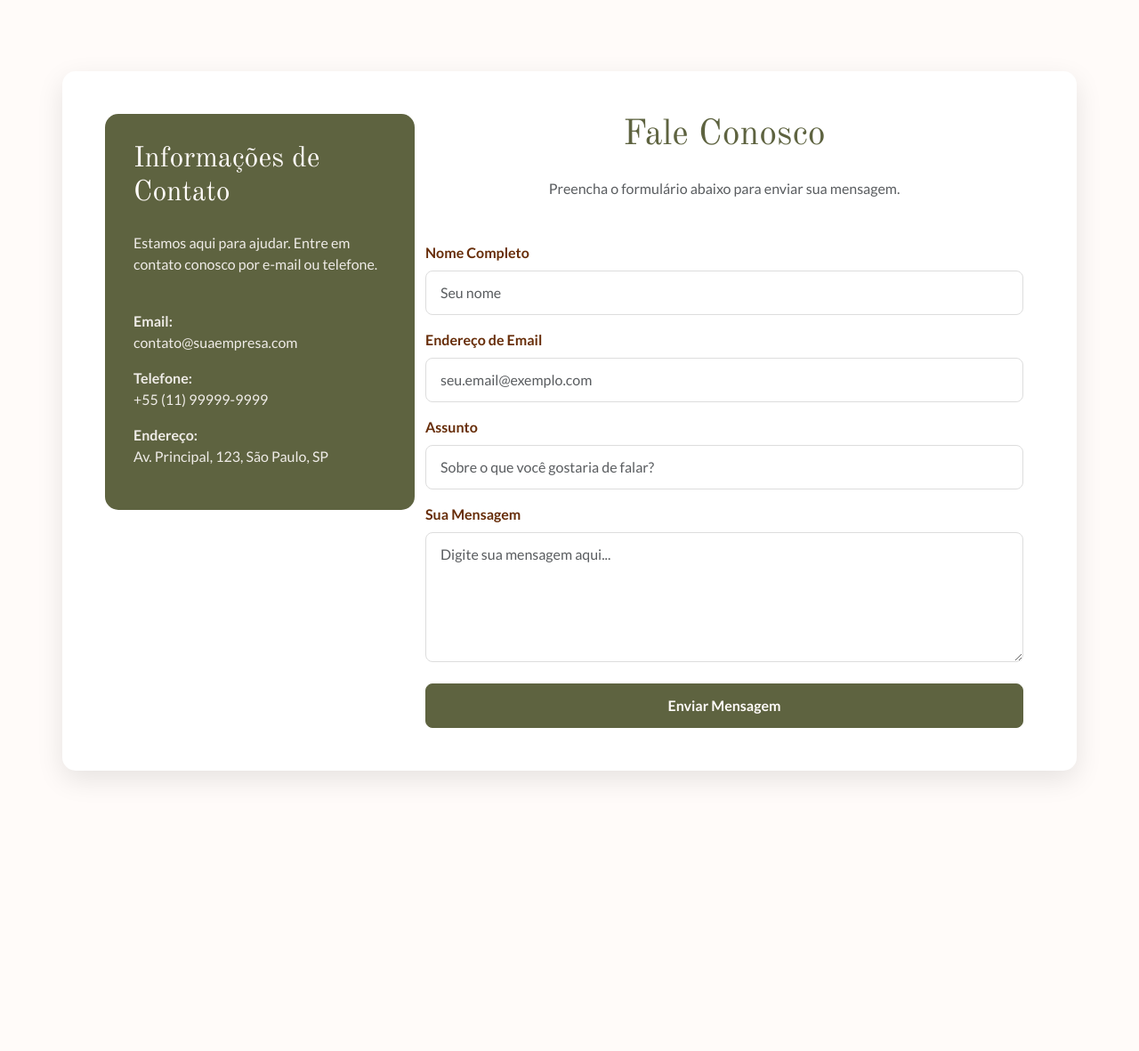
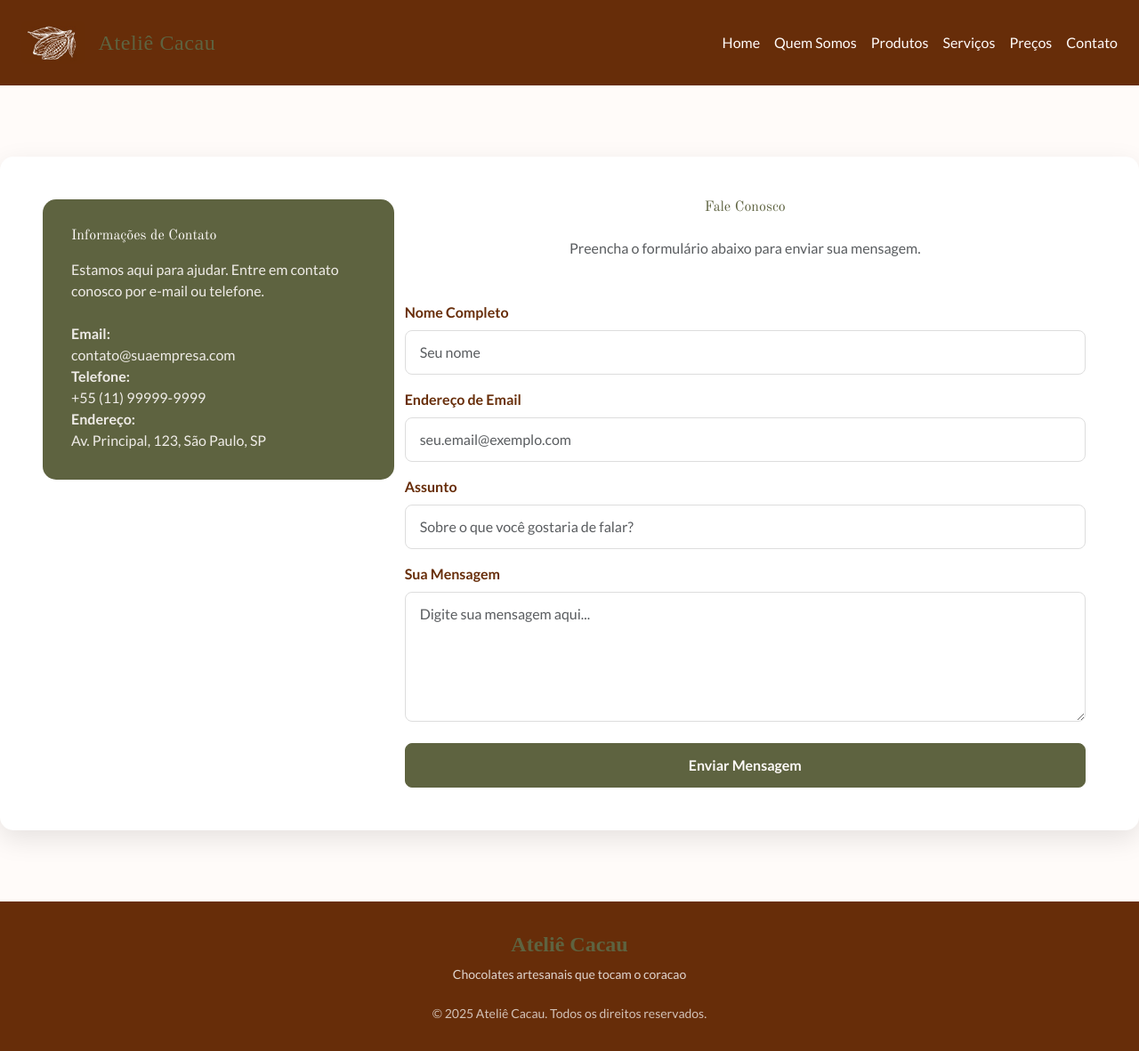
Before and after one commit to tommyogino/trabalho-html-css, a plain HTML site: page contato.html in a window 1280 px wide. Shown: the whole page at 89% size. Before the commit the page ends 946 px from the top, so only its background shows below. Drawn offline with nearby package versions, Linux system fonts and the light colour scheme.

Commit message:
Update contato.html
Adição do header e do footer padrão

```diff
--- a/contato.html
+++ b/contato.html
@@ -12,6 +12,8 @@
     <link rel="preconnect" href="https://fonts.googleapis.com">
     <link rel="preconnect" href="https://fonts.gstatic.com" crossorigin>
     <link href="https://fonts.googleapis.com/css2?family=Lato:wght@400;700&family=Old+Standard+TT:wght@400;700&display=swap" rel="stylesheet">
+
+    <link rel="stylesheet" href="./index.css">
 
     <!-- Estilos Customizados -->
     <style>
@@ -115,6 +117,26 @@
     </style>
 </head>
 <body>
+    <header
+    class="bg-[#672d09] text-[#fffbf9] px-6 py-4 flex items-center justify-between"
+  >
+    <div class="flex items-center space-x-4">
+      <img
+        src="imagens/logo-cacau.jpeg"
+        alt="Logo Ateliê Cacau"
+        class="w-auto rounded h-12"
+      />
+      <h1 class="font-serif text-2xl tracking-wide">Ateliê Cacau</h1>
+    </div>
+    <nav class="space-x-4 hidden md:flex">
+      <a href="index.html" class="hover:underline">Home</a>
+      <a href="#quem-somos" class="hover:underline">Quem Somos</a>
+      <a href="#produtos" class="hover:underline">Produtos</a>
+      <a href="servicos.html" class="hover:underline">Serviços</a>
+      <a href="#precos" class="hover:underline">Preços</a>
+      <a href="contato.html" class="hover:underline">Contato</a>
+    </nav>
+  </header>
     <div class="container">
         <div class="row contact-container">
             <!-- Coluna de Informações -->
@@ -170,6 +192,19 @@
             </div>
         </div>
     </div>
+    <footer class="bg-[#672d09] text-white py-8">
+        <div class="text-center container mx-auto px-6">
+          <div class="mb-4">
+            <h2 class="text-2xl font-bold font-serif mb-2">Ateliê Cacau</h2>
+            <p class="text-sm opacity-80">
+              Chocolates artesanais que tocam o coracao
+            </p>
+          </div>
+          <p class="text-sm opacity-70">
+            © 2025 Ateliê Cacau. Todos os direitos reservados.
+          </p>
+        </div>
+      </footer>
 
     <!-- Bootstrap JS Bundle -->
     <script src="https://cdn.jsdelivr.net/npm/bootstrap@5.3.3/dist/js/bootstrap.bundle.min.js" xintegrity="sha384-YvpcrYf0tY3lHB60NNkmXc5s9fDVZLESaAA55NDzOxhy9GkcIdslK1eN7N6jIeHz" crossorigin="anonymous"></script>
```
